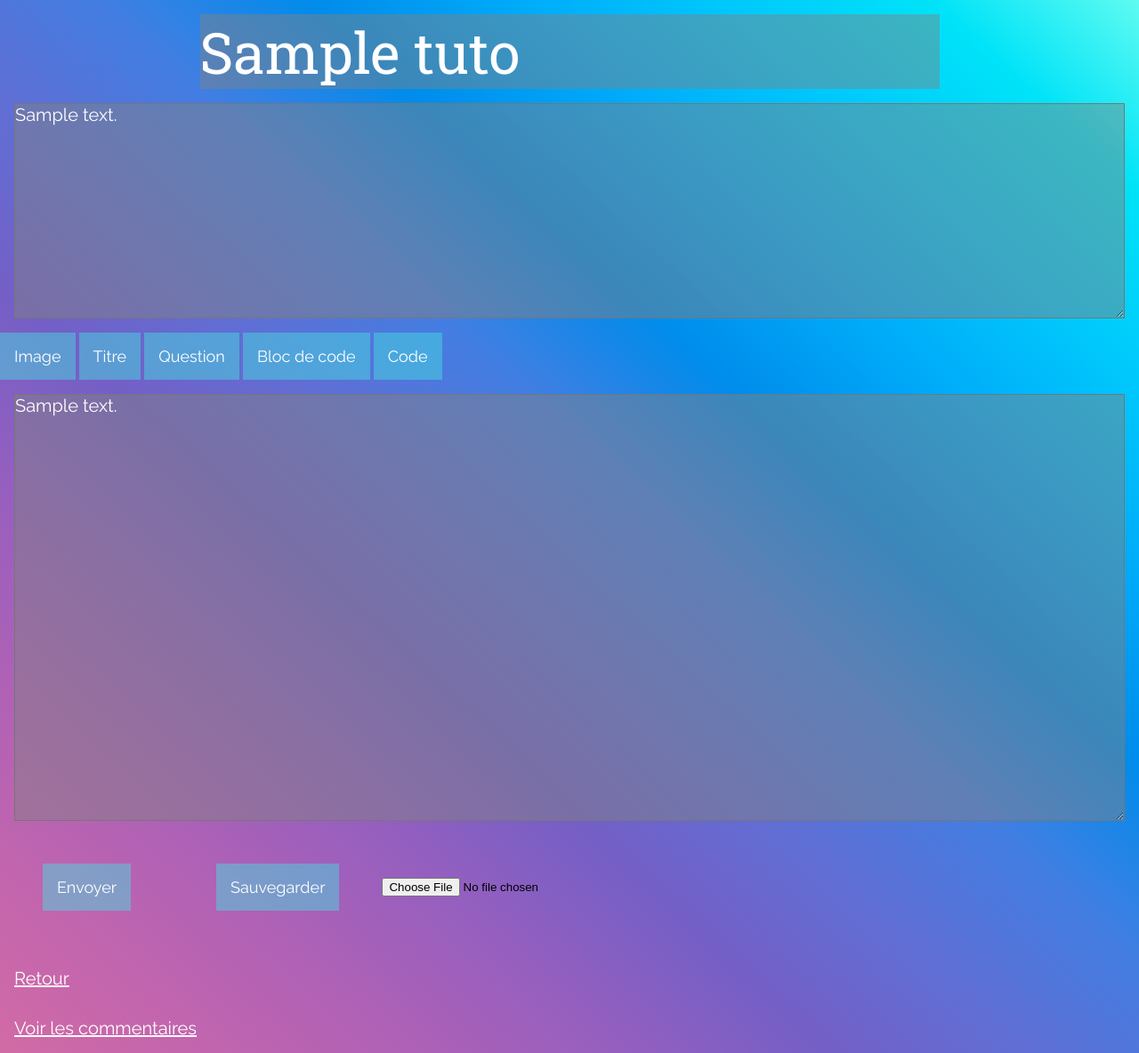
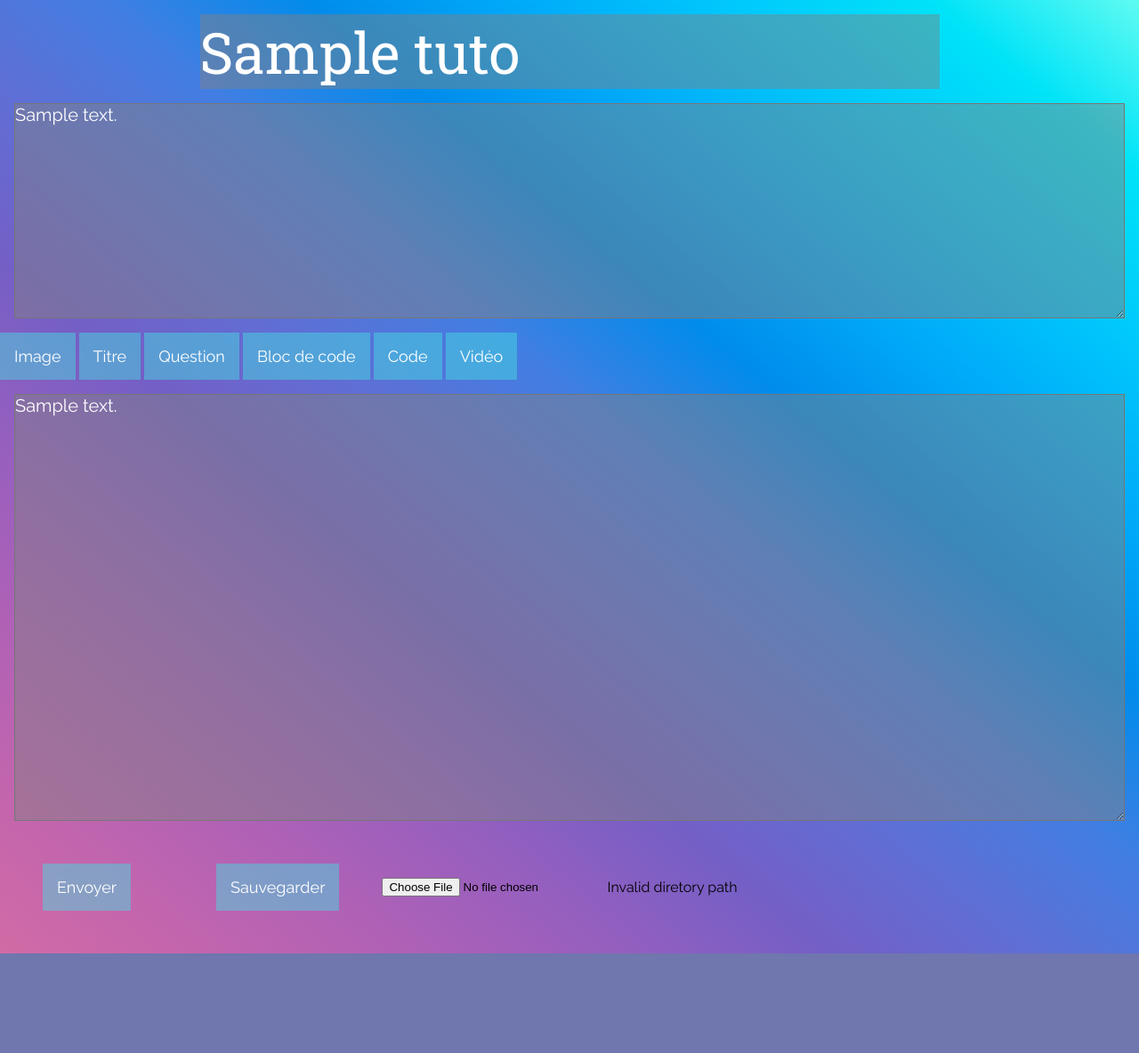
Before and after one commit to Redshark61/BDD-MySQL, a PHP site: the page made by add_commentaire.php in a window 1280 px wide. Shown: the whole page at 89% size. After the commit the page ends 1072 px from the top, so only its background shows below. Run offline with PHP 8.4, Linux system fonts and the light colour scheme; the visitor is signed in with stand-in values (Sample User, id 1); tables that the repository leaves empty or names only in its code hold one stand-in row (values such as "Sample post").

Commit message:
add : ajout de champs pour gérer les medias

```diff
--- a/add_commentaire.php
+++ b/add_commentaire.php
@@ -18,51 +18,98 @@ require 'functions/check_connection.php';
 </head>
 
 <body>
-        <form action="cible.php" method="POST" enctype="multipart/form-data">
+    <form id="create_tuto" action="cible.php" method="POST" enctype="multipart/form-data">
+
         <?php
 
         //Si l'url contient un nom de tuto (n'est pas vide), cela signifie que c'est une modification de tuto déjà existant
-        if(!empty($_GET)){
+        if (!empty($_GET)) {
             $_SESSION['update'] = true;
             //Connexion bdd
             require 'functions/connect_bdd.php';
             //Récupérer les infos du tuto à modifier
             $reponse = $bdd->prepare('SELECT * FROM tuto WHERE file_name = :required_tuto');
             $reponse->execute(array(
-                'required_tuto'=>$_GET['tuto']
+                'required_tuto' => $_GET['tuto']
             ));
             $donnees = $reponse->fetch();
             //Récupérer l'id du tuto demandé
             $_SESSION['id'] = $donnees['id'];
-        }else{
-            $_SESSION['update']=false;
+        } else {
+            $_SESSION['update'] = false;
         }
         ?>
         <!--Si c'est une modification de tuto, on met le contenu dans les textarea et input, sinon on laisse vide-->
-                <div class="input"><input type="text" name="titre" id="titre" placeholder="Titre" value="<?=isset($donnees)?htmlspecialchars($donnees['titre']):'' ?>"></div>
+        <div class="input"><input type="text" name="titre" id="titre" placeholder="Titre" value="<?= isset($donnees) ? htmlspecialchars($donnees['titre']) : '' ?>"></div>
         <div class="form__contenu">
-                        <textarea name="description" id="Description" cols="30" rows="10" placeholder="Description"><?=isset($donnees)?htmlspecialchars($donnees['description']):'' ?></textarea>
+            <textarea name="description" id="Description" cols="30" rows="10" placeholder="Description" form="create_tuto"><?= isset($donnees) ? htmlspecialchars($donnees['description']) : '' ?></textarea>
             <div class="container_format">
-                            <button class="format" type="button" id="img">Image</button>
-                            <button class="format" type="button" id="h1">Titre</button>
-                            <button class="format" type="button" id="question">Question</button>
-                            <button class="format" type="button" id="transform">Bloc de code</button>
-                            <button class="format" type="button" id="span_code">Code</button>
+                <button class="format" type="button" id="img" form="create_tuto">Image</button>
+                <button class="format" type="button" id="h1" form="create_tuto">Titre</button>
+                <button class="format" type="button" id="question" form="create_tuto">Question</button>
+                <button class="format" type="button" id="transform" form="create_tuto">Bloc de code</button>
+                <button class="format" type="button" id="span_code" form="create_tuto">Code</button>
+                <button class="format" type="button" id="video" form="create_tuto">Vidéo</button>
             </div>
-                        <textarea name="contenu" id="contenu" cols="30" rows="10" placeholder="Contenu"><?=isset($donnees)?htmlspecialchars($donnees['contenu']):'' ?></textarea>
+            <textarea name="contenu" id="contenu" cols="30" rows="10" placeholder="Contenu" form="create_tuto"><?= isset($donnees) ? htmlspecialchars($donnees['contenu']) : '' ?></textarea>
         </div>
         <div class="container__button">
-            <button type="submit" name="submit">Envoyer</button>
-            <button type="submit" name="save">Sauvegarder</button>
-            <input type="file" name="fileToUpload">
+            <button type="submit" name="submit" form="create_tuto">Envoyer</button>
+            <button type="submit" name="save" form="create_tuto">Sauvegarder</button>
+            <input type="file" name="fileToUpload" form="create_tuto">
+    </form>
+    <ul>
+        <?php
+        function is_dir_empty($dir)
+        {
+            if (!is_readable($dir)) return null;
+            return (count(scandir($dir)) == 2);
+        }
+
+        if (!empty($_GET)) {
+            $directory = './ressources/tuto/' . $_GET['tuto'];
+            if (isset($_GET['remove'])) {
+                if (unlink($_GET['remove'])) {
+                    echo "This file has been removed";
+                } else {
+                    echo 'Something went wrong';
+                }
+            }
+
+            $actual_link = (isset($_SERVER['HTTPS']) && $_SERVER['HTTPS'] === 'on' ? "https" : "http") . "://$_SERVER[HTTP_HOST]$_SERVER[REQUEST_URI]";
+
+            if (!is_dir($directory)) {
+                exit('Invalid diretory path');
+            } elseif (is_dir_empty($directory)) {
+
+                echo '
+                <li>Aucune image</li>';
+            } else {
+                foreach (scandir($directory) as $file) {
+                    if ($file !== '.' && $file !== '..') {
+                        echo "
+                            <li>{$file}
+                                <img style='max-width:100px;' src='{$directory}/{$file}'>
+                                <div class='img-control'>
+                                    <button type='button' name='remove' value='{$directory}/{$file}'>Effacer</button
+
                                     </div>
-        </form>
+                            </li>
+                            ";
+                    }
+                }
+            }
+        }
+        ?>
+    </ul>
+    </div>
     <div class="links">
         <a href="home.php">Retour</a>
         <a href="affiche_liste.php">Voir les commentaires</a>
     </div>
 
     <script src="copy.js"></script>
+    <script src="remove_file.js"></script>
 </body>
 
 </html>
```
Lines whose indentation alone changed are shown as unchanged.
